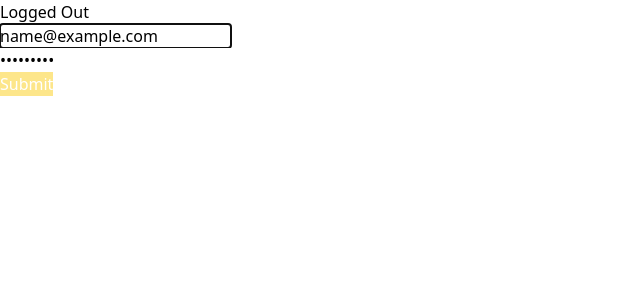
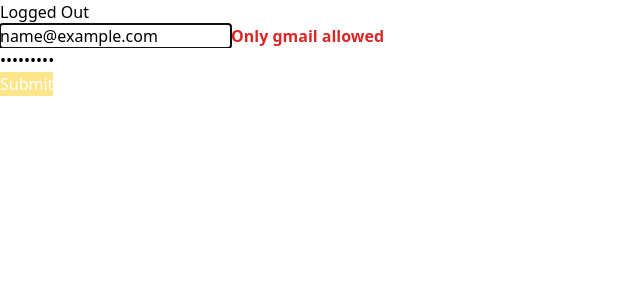
Before and after one commit to happyjy/uber-eats-frontend, a React (Create React App) app: page / in a window 1280 px wide. Both pictures are taken after typing "name@example.com", "Sample123" into the empty fields and a click on the button "Submit". Shown: the top 300 px of the page, without its empty margins (0-640 px from the left). Built offline with nearby package versions, Linux system fonts and the light colour scheme.

Commit message:
15.2 React Hook form part Two

```diff
--- a/src/routers/logged-out-router.tsx
+++ b/src/routers/logged-out-router.tsx
@@ -1,8 +1,13 @@
 import React from 'react';
 import { useForm } from 'react-hook-form';
 
+interface IForm {
+  email: string;
+  password: string;
+}
+
 export const LoggedOutRouter = () => {
-  const { register, watch, handleSubmit, errors } = useForm();
+  const { register, watch, handleSubmit, errors } = useForm<IForm>();
 
   const onSubmit = () => {
     console.log('### watch', watch());
@@ -10,8 +15,7 @@
   const onInvalid = () => {
     console.log('### cant create account');
   };
-  console.log('### errors: ', errors);
-
+  // console.log('### errors: ', errors);
   return (
     <div>
       <h1> Logged Out </h1>
@@ -26,6 +30,14 @@
             type="email"
             placeholder="email"
           />
+          {errors.email?.message && (
+            <span className="font-bold text-red-600">
+              {errors.email?.message}
+            </span>
+          )}
+          {errors.email?.type === 'pattern' && (
+            <span className="font-bold text-red-600">Only gmail allowed</span>
+          )}
         </div>
         <div>
           <input
```
